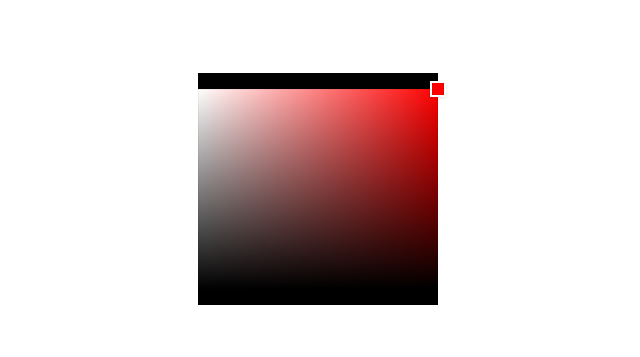
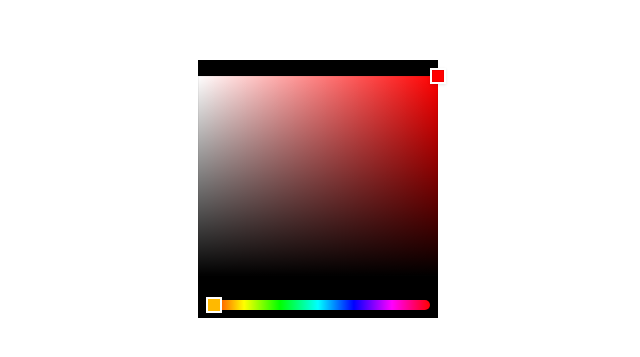
Before and after one commit to Nasserkar/Colox, a React (Vite) app: page / in a window 1280 px wide. Shown: the part 211-568 px from the top of the page, without its empty margins (322-962 px from the left). Built offline with nearby package versions, Linux system fonts and the light colour scheme.

Commit message:
fix(slider): add new styles

```diff
--- a/src/components/ui/slider.tsx
+++ b/src/components/ui/slider.tsx
@@ -18,8 +18,8 @@ function Slider({
       )}
       {...props}
     >
-      <SliderPrimitive.Track className="relative h-1.5 w-full overflow-hidden rounded-full bg-accent">
-        <SliderPrimitive.Range className="absolute h-full bg-primary" />
+      <SliderPrimitive.Track className="relative h-1.5 w-full overflow-hidden rounded-full bg-transparent">
+        <SliderPrimitive.Range className="absolute h-full bg-transparent" />
       </SliderPrimitive.Track>
       {children}
     </SliderPrimitive.Root>
@@ -34,7 +34,7 @@ function SliderThumb({
     <SliderPrimitive.Thumb
       data-slot="slider-thumb"
       className={cn(
-        "box-content block size-4 shrink-0 cursor-pointer rounded-full border-[2px] border-primary bg-primary-foreground shadow-xs shadow-black/5 outline-hidden focus:outline-hidden",
+        "box-content block size-4 shrink-0 cursor-pointer rounded-full border-[2px] border-white outline-hidden focus:outline-hidden",
         className
       )}
       {...props}
--- a/src/components/website/color-picker/index.tsx
+++ b/src/components/website/color-picker/index.tsx
@@ -1,3 +1,4 @@
+import { Slider, SliderThumb } from "@/components/ui/slider";
 import { clamp } from "@/lib/math/utils";
 import { useSlider, useSliderBox } from "@/store";
 import { useCallback, useLayoutEffect, useRef } from "react";
@@ -122,6 +123,16 @@ function ColorPicker() {
   return (
     <div id="color-picker" className="min-h-40 w-60 bg-black flex flex-col">
       <ColorCanvas />
+      <div className="p-2">
+        <Slider
+          defaultValue={[0]}
+          max={360}
+          step={1}
+          className="bg-rainbow h-2.5 rounded-2xl"
+        >
+          <SliderThumb className="box-content size-3 rounded-none bg-amber-400" />
+        </Slider>
+      </div>
     </div>
   );
 }
```
